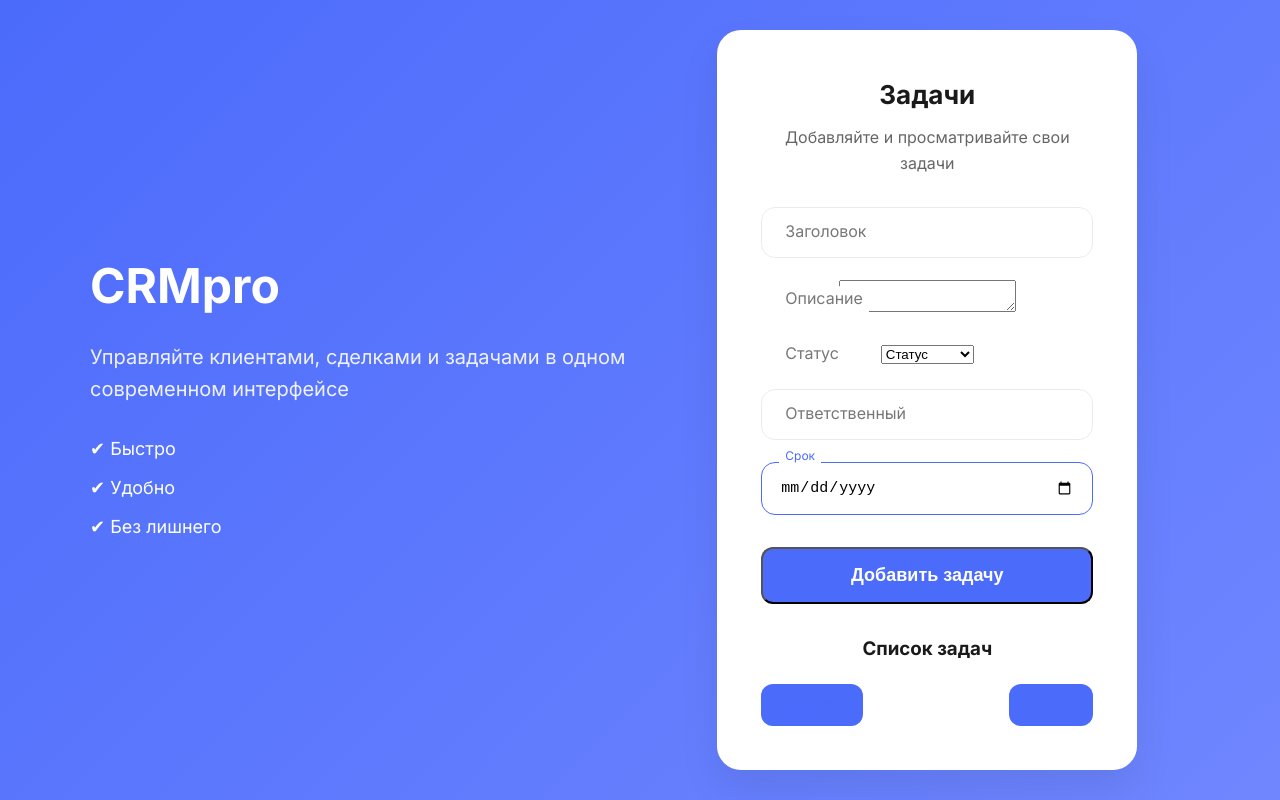
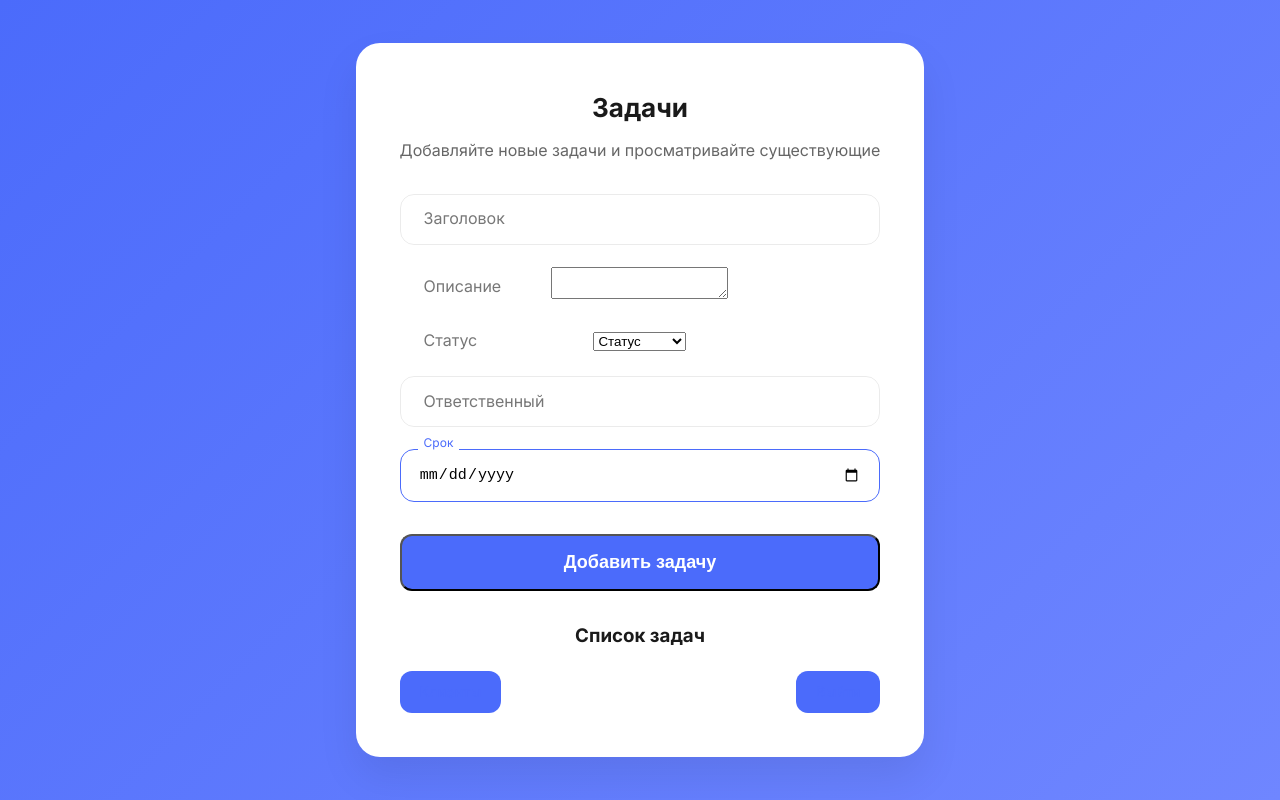
Before and after one commit to tymou282/crm-frn, a website: page tasks.html in a window 1280 px wide. Drawn offline with Linux system fonts and the light colour scheme.

Commit message:
tasks.html

```diff
--- a/tasks.html
+++ b/tasks.html
@@ -9,23 +9,11 @@
 </head>
 <body class="login-page">
 
-<div class="login-layout">
+<div style="min-height: 100vh; display: flex; align-items: center; justify-content: center; padding: 40px;">
 
-    <!-- Левая колонка с информацией -->
-    <div class="login-info">
-        <h1>CRMpro</h1>
-        <p>Управляйте клиентами, сделками и задачами в одном современном интерфейсе</p>
-        <ul>
-            <li>✔ Быстро</li>
-            <li>✔ Удобно</li>
-            <li>✔ Без лишнего</li>
-        </ul>
-    </div>
-
-    <!-- Правая колонка с задачами -->
-    <div class="login-card fade-in">
+    <div class="login-card fade-in" style="width: 100%; max-width: 600px;">
         <h2>Задачи</h2>
-        <p class="login-subtitle">Добавляйте и просматривайте свои задачи</p>
+        <p class="login-subtitle">Добавляйте новые задачи и просматривайте существующие</p>
 
         <!-- Форма добавления задачи -->
         <div class="field">
@@ -60,9 +48,11 @@
 
         <button onclick="addTask()" class="btn big login-btn">Добавить задачу</button>
 
+        <!-- Список задач -->
         <h3 style="margin-top: 30px;">Список задач</h3>
         <div id="task_list"></div>
 
+        <!-- Кнопки действий -->
         <div class="login-footer" style="margin-top: 20px;">
             <a href="clients.html" class="btn small">Клиенты</a>
             <a href="#" class="btn small" onclick="logout()">Выйти</a>
```
